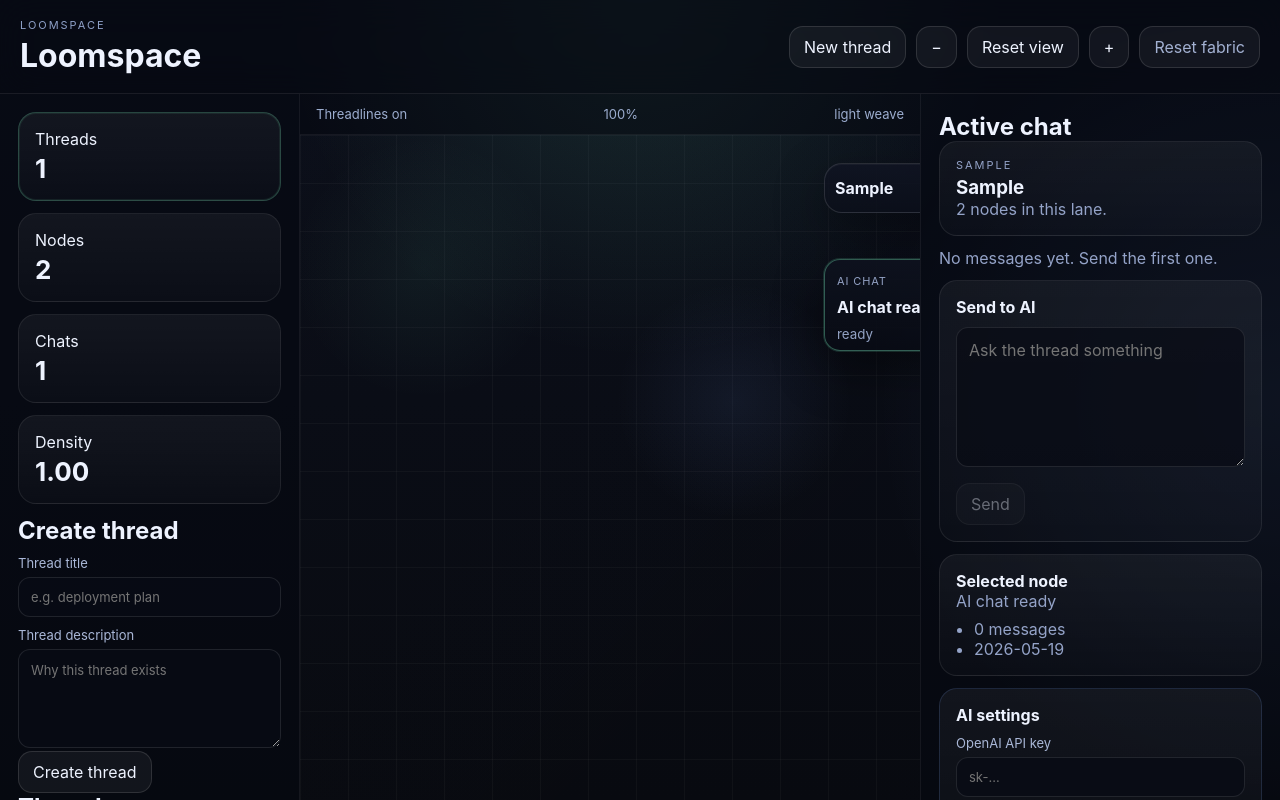
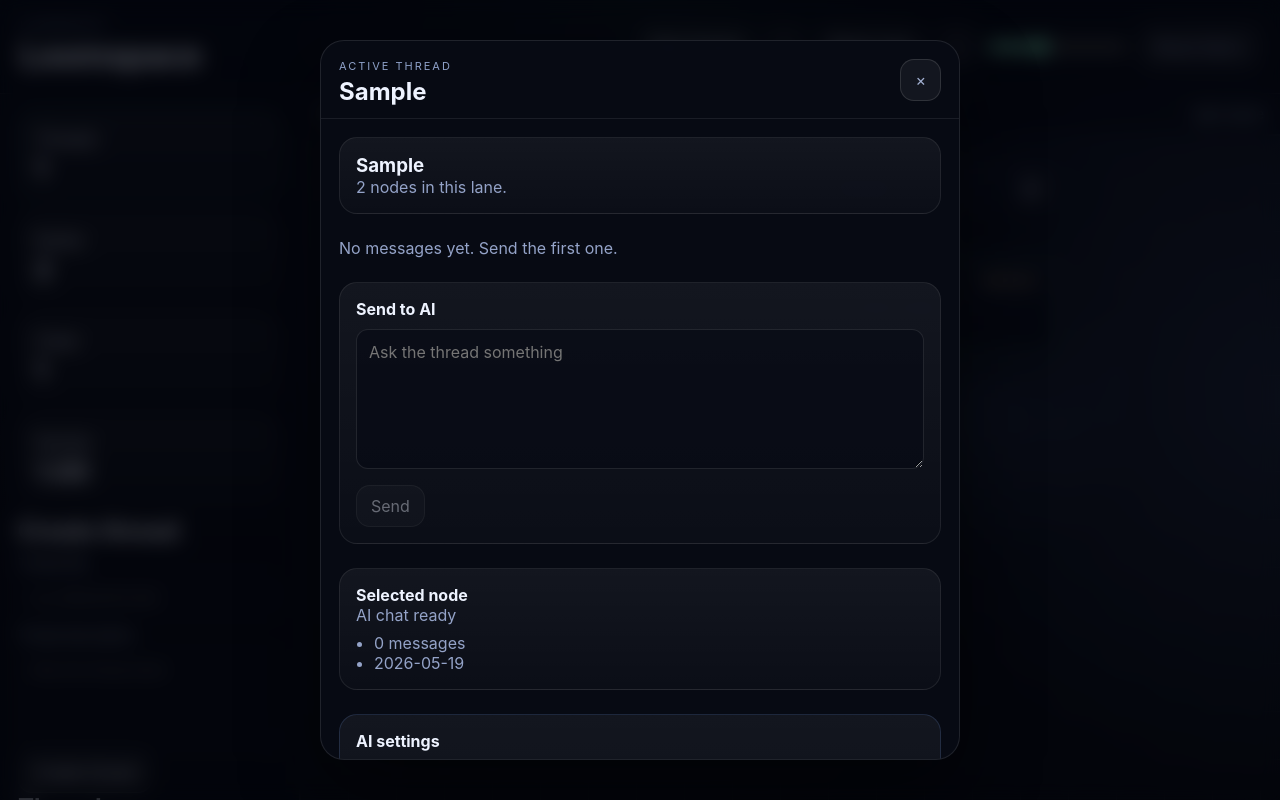
Before and after one commit to brettpoole/loomspace-ai, a React (Vite) app: page / in a window 1280 px wide. Both pictures are taken after typing "Sample", "Sample" into the empty fields and a click on the button "Create thread". Built offline with nearby package versions, Linux system fonts and the light colour scheme.

Commit message:
feat: modal chat panel and zoom slider

```diff
--- a/src/App.tsx
+++ b/src/App.tsx
@@ -35,6 +35,7 @@
   const [composerDraft, setComposerDraft] = useState('');
   const [sending, setSending] = useState(false);
   const [error, setError] = useState<string | null>(null);
+  const [chatModalOpen, setChatModalOpen] = useState(false);
   const viewportRef = useRef<HTMLDivElement>(null);
   const panGesture = useRef<{ startX: number; startY: number; panX: number; panY: number } | null>(null);
 
@@ -100,6 +101,7 @@
   }
 
   function selectThread(threadId: string, nodeId?: string | null) {
+    setChatModalOpen(true);
     setState((current) => ({
       ...current,
       selectedThreadId: threadId,
@@ -126,6 +128,7 @@
       selectedNodeId: firstChat?.id ?? null,
       panX: current.threads.length === 0 ? current.panX : current.panX - 40,
     }));
+    setChatModalOpen(true);
 
     setThreadTitleDraft('');
     setThreadDescriptionDraft('');
@@ -191,6 +194,7 @@
   }
 
   function selectNode(threadId: string, nodeId: string) {
+    setChatModalOpen(true);
     setState((current) => ({
       ...current,
       selectedThreadId: threadId,
@@ -210,6 +214,7 @@
     setThreadDescriptionDraft('');
     setComposerDraft('');
     setError(null);
+    setChatModalOpen(false);
   }
 
   function beginPan(event: React.PointerEvent<HTMLDivElement>) {
@@ -275,6 +280,10 @@
     zoomAt(rect.left + rect.width / 2, rect.top + rect.height / 2, state.zoom + direction * 0.1);
   }
 
+  function setZoom(nextZoom: number) {
+    clampViewport({ zoom: nextZoom });
+  }
+
   function resetView() {
     const viewport = viewportRef.current;
     if (!viewport) {
@@ -319,6 +328,14 @@
           <button onClick={() => zoomFromButton(-1)}>−</button>
           <button onClick={resetView}>Reset view</button>
           <button onClick={() => zoomFromButton(1)}>+</button>
+          <input
+            className="zoom-slider"
+            type="range"
+            min={Math.round(MIN_ZOOM * 100)}
+            max={Math.round(MAX_ZOOM * 100)}
+            value={Math.round(state.zoom * 100)}
+            onChange={(event) => setZoom(Number(event.target.value) / 100)}
+          />
           <button onClick={resetWorkspace} className="quiet">
             Reset fabric
           </button>
@@ -486,12 +503,23 @@
           </div>
         </section>
 
-        <aside className="panel right">
-          <h2>Active chat</h2>
-          {activeThread ? (
-            <>
+      </main>
+
+      {chatModalOpen && activeThread ? (
+        <div className="chat-modal-backdrop" onClick={() => setChatModalOpen(false)}>
+          <section className="chat-modal" onClick={(event) => event.stopPropagation()}>
+            <header className="chat-modal-header">
+              <div>
+                <p className="eyebrow">Active thread</p>
+                <h2>{activeThread.title}</h2>
+              </div>
+              <button type="button" className="quiet" onClick={() => setChatModalOpen(false)} aria-label="Close chat panel">
+                ×
+              </button>
+            </header>
+
+            <div className="chat-modal-body">
               <article className="inspector-card">
-                <p className="eyebrow">{activeThread.title}</p>
                 <h3>{activeThread.description}</h3>
                 <p>{activeThread.nodes.length} nodes in this lane.</p>
               </article>
@@ -503,7 +531,7 @@
                   activeThread.context.map((message) => (
                     <div key={message.id} className={`bubble ${message.role}`}>
                       <strong>{message.role}</strong>
-                      <p>{message.text}</p>
+                      <FormattedMessage text={message.text} />
                     </div>
                   ))
                 )}
@@ -533,10 +561,6 @@
                   </ul>
                 </section>
               ) : null}
-            </>
-          ) : (
-            <p className="muted">Create a thread and it will open here with its chat context.</p>
-          )}
 
               <section className="inspector-card settings-card">
                 <h4>AI settings</h4>
@@ -561,8 +585,10 @@
                 </label>
                 <p className="muted">Stored locally in this browser only.</p>
               </section>
-        </aside>
-      </main>
+            </div>
+          </section>
+        </div>
+      ) : null}
     </div>
   );
 }
@@ -583,6 +609,8 @@
             `Thread title: ${thread.title}`,
             `Thread description: ${thread.description}`,
             'Keep replies concise and useful.',
+            'Prefer short paragraphs or bullet lists.',
+            'Use blank lines between ideas.',
             'Do not mention internal tools or policies.',
           ].join(' '),
         },
@@ -668,3 +696,70 @@
 function clamp(value: number, min: number, max: number) {
   return Math.min(max, Math.max(min, value));
 }
+
+function FormattedMessage({ text }: { text: string }) {
+  const blocks = formatBlocks(text);
+  return (
+    <div className="message-copy">
+      {blocks.map((block, index) => {
+        if (block.type === 'list') {
+          return (
+            <ul key={index}>
+              {block.items.map((item, itemIndex) => (
+                <li key={itemIndex}>{item}</li>
+              ))}
+            </ul>
+          );
+        }
+
+        return <p key={index}>{block.text}</p>;
+      })}
+    </div>
+  );
+}
+
+function formatBlocks(text: string) {
+  const lines = text.replace(/\r/g, '').split('\n');
+  const blocks: Array<{ type: 'paragraph'; text: string } | { type: 'list'; items: string[] }> = [];
+  let paragraph: string[] = [];
+  let list: string[] = [];
+
+  const flushParagraph = () => {
+    const value = paragraph.join(' ').trim();
+    if (value) blocks.push({ type: 'paragraph', text: value });
+    paragraph = [];
+  };
+
+  const flushList = () => {
+    if (list.length) blocks.push({ type: 'list', items: list });
+    list = [];
+  };
+
+  for (const line of lines) {
+    const trimmed = line.trim();
+    if (!trimmed) {
+      flushParagraph();
+      flushList();
+      continue;
+    }
+
+    const bullet = trimmed.match(/^[-*•]\s+(.*)$/) || trimmed.match(/^\d+[.)]\s+(.*)$/);
+    if (bullet) {
+      flushParagraph();
+      list.push(bullet[1]);
+      continue;
+    }
+
+    if (list.length) flushList();
+    paragraph.push(trimmed);
+  }
+
+  flushParagraph();
+  flushList();
+
+  if (!blocks.length) {
+    blocks.push({ type: 'paragraph', text });
+  }
+
+  return blocks;
+}
--- a/src/styles.css
+++ b/src/styles.css
@@ -113,7 +113,7 @@
 .layout {
   min-height: 0;
   display: grid;
-  grid-template-columns: 300px minmax(0, 1fr) 360px;
+  grid-template-columns: 300px minmax(0, 1fr);
 }
 
 .panel {
@@ -215,6 +215,14 @@
   color: #9cadcf;
   background: rgba(8, 10, 18, 0.5);
   border-bottom: 1px solid rgba(255, 255, 255, 0.06);
+  align-items: center;
+  flex-wrap: wrap;
+}
+
+.zoom-slider {
+  width: 140px;
+  margin-left: auto;
+  accent-color: #7cf7c2;
 }
 
 .canvas-viewport {
@@ -249,6 +257,61 @@
   min-height: 100%;
   transform-origin: 0 0;
   will-change: transform;
+}
+
+.chat-modal-backdrop {
+  position: fixed;
+  inset: 0;
+  z-index: 30;
+  background: rgba(2, 4, 10, 0.68);
+  backdrop-filter: blur(10px);
+  display: flex;
+  justify-content: center;
+  align-items: center;
+  padding: 20px;
+}
+
+.chat-modal {
+  width: min(640px, 100%);
+  max-height: min(90vh, 980px);
+  overflow: hidden;
+  border-radius: 24px;
+  border: 1px solid rgba(255, 255, 255, 0.1);
+  background: rgba(8, 11, 20, 0.96);
+  box-shadow: 0 32px 80px rgba(0, 0, 0, 0.45);
+  display: grid;
+  grid-template-rows: auto 1fr;
+}
+
+.chat-modal-header {
+  display: flex;
+  justify-content: space-between;
+  gap: 12px;
+  align-items: flex-start;
+  padding: 18px 18px 12px;
+  border-bottom: 1px solid rgba(255, 255, 255, 0.08);
+}
+
+.chat-modal-body {
+  overflow: auto;
+  padding: 18px;
+  display: grid;
+  gap: 12px;
+}
+
+.message-copy p + p,
+.message-copy ul + p,
+.message-copy p + ul,
+.message-copy ul + ul {
+  margin-top: 8px;
+}
+
+.message-copy ul {
+  padding-left: 18px;
+}
+
+.message-copy li + li {
+  margin-top: 4px;
 }
 
 .edges-layer {
```
Lines whose indentation alone changed are shown as unchanged.
